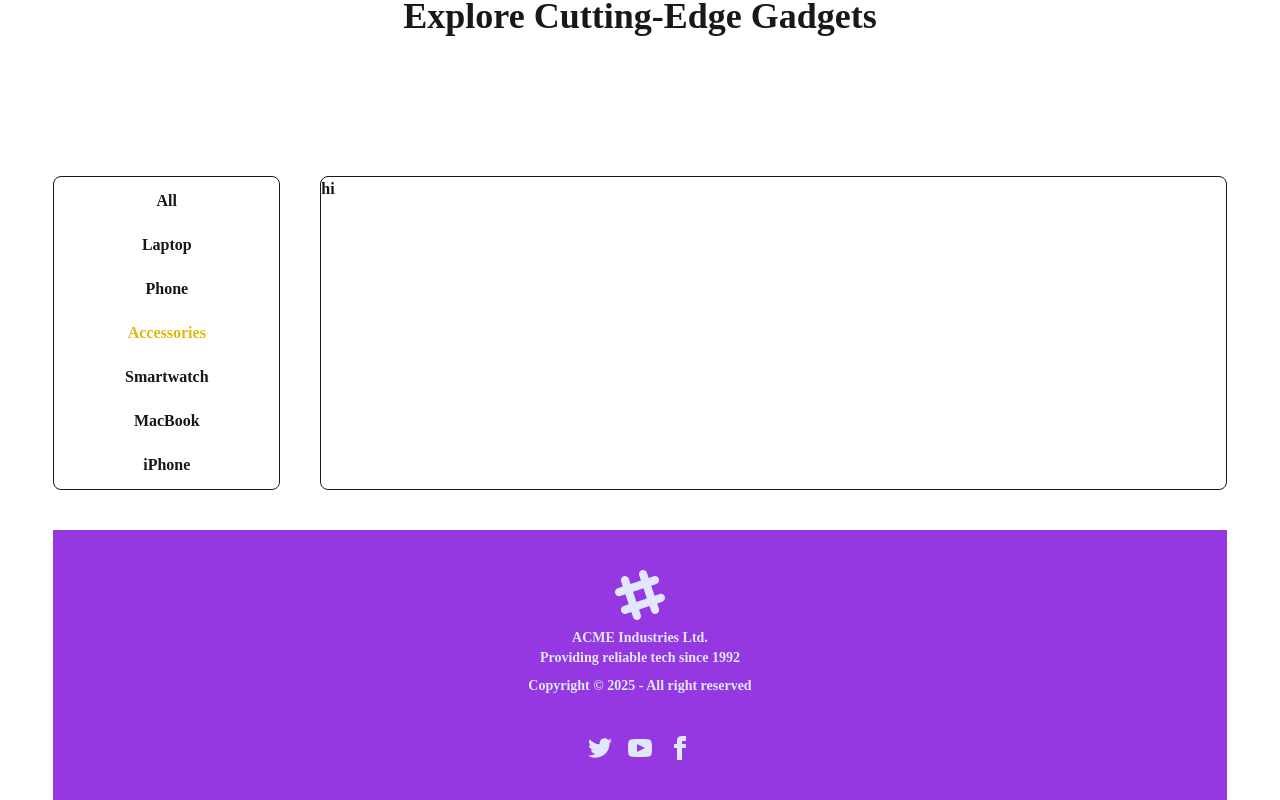
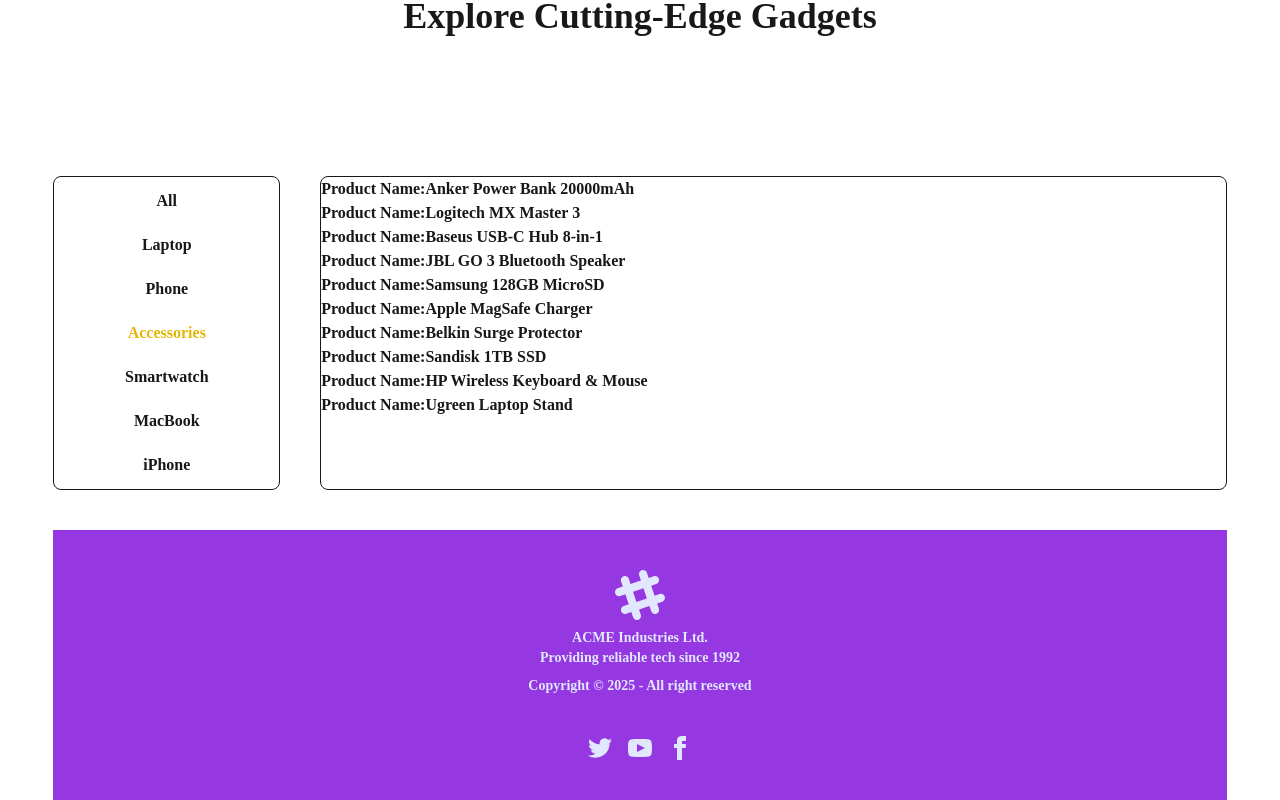
Before and after one commit to sadhin28/gadgetHeaven-A8, a React (Vite) app: page /gadeget/Accessories in a window 1280 px wide. Shown: the part 1058-1858 px from the top of the page. Built offline with nearby package versions, Linux system fonts and the light colour scheme.

Commit message:
add cad to use loader

```diff
--- a/public/allproducts.json
+++ b/public/allproducts.json
@@ -1,37 +1,67 @@
 [
-  { "id": 1, "name": "Dell XPS 13", "image": "https://example.com/images/dell-xps-13.jpg", "category": "Laptop", "rating": 4.7 },
-  { "id": 2, "name": "HP Spectre x360", "image": "https://example.com/images/hp-spectre-x360.jpg", "category": "Laptop", "rating": 4.6 },
-  { "id": 3, "name": "Lenovo Yoga Slim 7", "image": "https://example.com/images/yoga-slim7.jpg", "category": "Laptop", "rating": 4.4 },
-  { "id": 4, "name": "Asus ZenBook 14", "image": "https://example.com/images/zenbook-14.jpg", "category": "Laptop", "rating": 4.5 },
-  { "id": 5, "name": "Acer Swift 5", "image": "https://example.com/images/acer-swift-5.jpg", "category": "Laptop", "rating": 4.3 },
-  { "id": 6, "name": "MSI Modern 15", "image": "https://example.com/images/msi-modern-15.jpg", "category": "Laptop", "rating": 4.2 },
-  { "id": 7, "name": "Microsoft Surface Laptop 5", "image": "https://example.com/images/surface-laptop-5.jpg", "category": "Laptop", "rating": 4.6 },
-  { "id": 8, "name": "Razer Book 13", "image": "https://example.com/images/razer-book-13.jpg", "category": "Laptop", "rating": 4.7 },
-  { "id": 9, "name": "LG Gram 16", "image": "https://example.com/images/lg-gram-16.jpg", "category": "Laptop", "rating": 4.8 },
-  { "id": 10, "name": "Samsung Galaxy Book3", "image": "https://example.com/images/galaxy-book3.jpg", "category": "Laptop", "rating": 4.4 },
-  { "id": 11, "name": "Samsung Galaxy S24", "image": "https://example.com/images/galaxy-s24.jpg", "category": "Phone", "rating": 4.8 },
-  { "id": 12, "name": "Google Pixel 8", "image": "https://example.com/images/pixel-8.jpg", "category": "Phone", "rating": 4.5 },
-  { "id": 13, "name": "OnePlus 12", "image": "https://example.com/images/oneplus-12.jpg", "category": "Phone", "rating": 4.6 },
-  { "id": 14, "name": "Xiaomi 13 Pro", "image": "https://example.com/images/xiaomi-13pro.jpg", "category": "Phone", "rating": 4.4 },
-  { "id": 15, "name": "Realme GT Neo 5", "image": "https://example.com/images/realme-gtneo5.jpg", "category": "Phone", "rating": 4.3 },
-  { "id": 16, "name": "Vivo X90 Pro", "image": "https://example.com/images/vivo-x90pro.jpg", "category": "Phone", "rating": 4.5 },
-  { "id": 17, "name": "Sony Xperia 1 V", "image": "https://example.com/images/xperia-1v.jpg", "category": "Phone", "rating": 4.4 },
-  { "id": 18, "name": "Asus ROG Phone 7", "image": "https://example.com/images/rog-phone-7.jpg", "category": "Phone", "rating": 4.7 },
-  { "id": 19, "name": "Motorola Edge+ 2024", "image": "https://example.com/images/edge-plus.jpg", "category": "Phone", "rating": 4.3 },
-  { "id": 20, "name": "Nokia XR21", "image": "https://example.com/images/nokia-xr21.jpg", "category": "Phone", "rating": 4.1 },
-  { "id": 21, "name": "Anker Power Bank 20000mAh", "image": "https://example.com/images/anker-powerbank.jpg", "category": "Accessories", "rating": 4.3 },
-  { "id": 22, "name": "Logitech MX Master 3", "image": "https://example.com/images/logitech-mx3.jpg", "category": "Accessories", "rating": 4.9 },
-  { "id": 23, "name": "Baseus USB-C Hub 8-in-1", "image": "https://example.com/images/baseus-hub.jpg", "category": "Accessories", "rating": 4.4 },
-  { "id": 24, "name": "JBL GO 3 Bluetooth Speaker", "image": "https://example.com/images/jbl-go3.jpg", "category": "Accessories", "rating": 4.6 },
-  { "id": 25, "name": "Samsung 128GB MicroSD", "image": "https://example.com/images/sd-card.jpg", "category": "Accessories", "rating": 4.8 },
-  { "id": 26, "name": "Apple MagSafe Charger", "image": "https://example.com/images/magsafe-charger.jpg", "category": "Accessories", "rating": 4.5 },
-  { "id": 27, "name": "Belkin Surge Protector", "image": "https://example.com/images/belkin-surge.jpg", "category": "Accessories", "rating": 4.2 },
-  { "id": 28, "name": "Sandisk 1TB SSD", "image": "https://example.com/images/sandisk-ssd.jpg", "category": "Accessories", "rating": 4.7 },
-  { "id": 29, "name": "HP Wireless Keyboard & Mouse", "image": "https://example.com/images/hp-keyboard-mouse.jpg", "category": "Accessories", "rating": 4.4 },
-  { "id": 30, "name": "Ugreen Laptop Stand", "image": "https://example.com/images/ugreen-stand.jpg", "category": "Accessories", "rating": 4.3 },
-  { "id": 31, "name": "Samsung Galaxy Watch 6", "image": "https://example.com/images/galaxy-watch6.jpg", "category": "Smartwatch", "rating": 4.4 },
-  { "id": 32, "name": "Garmin Venu 2", "image": "https://example.com/images/garmin-venu2.jpg", "category": "Smartwatch", "rating": 4.6 },
-  { "id": 33, "name": "Apple Watch Series 9", "image": "https://example.com/images/apple-watch-9.jpg", "category": "Smartwatch", "rating": 4.8 },
-  { "id": 34, "name": "Amazfit GTR 4", "image": "https://example.com/images/amazfit-gtr4.jpg", "category": "Smartwatch", "rating": 4.3 },
-  { "id": 35, "name": "Huawei Watch GT 3", "image": "https://example.com/images/huawei-watchgt3.jpg", "category": "Smartwatch", "rating": 4.4 }
+  {"id": 1, "name": "Dell XPS 13", "image": "https://example.com/images/dell-xps-13.jpg", "category": ["Laptop", "All"], "rating": 4.7, "price": 999},
+  {"id": 2, "name": "HP Spectre x360", "image": "https://example.com/images/hp-spectre-x360.jpg", "category": ["Laptop", "All"], "rating": 4.6, "price": 1149},
+  {"id": 3, "name": "Lenovo Yoga Slim 7", "image": "https://example.com/images/yoga-slim7.jpg", "category": ["Laptop", "All"], "rating": 4.4, "price": 899},
+  {"id": 4, "name": "Asus ZenBook 14", "image": "https://example.com/images/zenbook-14.jpg", "category": ["Laptop", "All"], "rating": 4.5, "price": 1099},
+  {"id": 5, "name": "Acer Swift 5", "image": "https://example.com/images/acer-swift-5.jpg", "category": ["Laptop", "All"], "rating": 4.3, "price": 849},
+  {"id": 6, "name": "MSI Modern 15", "image": "https://example.com/images/msi-modern-15.jpg", "category": ["Laptop", "All"], "rating": 4.2, "price": 799},
+  {"id": 7, "name": "Microsoft Surface Laptop 5", "image": "https://example.com/images/surface-laptop-5.jpg", "category": ["Laptop", "All"], "rating": 4.6, "price": 1299},
+  {"id": 8, "name": "Razer Book 13", "image": "https://example.com/images/razer-book-13.jpg", "category": ["Laptop", "All"], "rating": 4.7, "price": 1399},
+  {"id": 9, "name": "LG Gram 16", "image": "https://example.com/images/lg-gram-16.jpg", "category": ["Laptop", "All"], "rating": 4.8, "price": 1499},
+  {"id": 10, "name": "Samsung Galaxy Book3", "image": "https://example.com/images/galaxy-book3.jpg", "category": ["Laptop", "All"], "rating": 4.4, "price": 1099},
+
+  {"id": 11, "name": "Samsung Galaxy S24", "image": "https://example.com/images/galaxy-s24.jpg", "category": ["Phone", "All"], "rating": 4.8, "price": 899},
+  {"id": 12, "name": "Google Pixel 8", "image": "https://example.com/images/pixel-8.jpg", "category": ["Phone", "All"], "rating": 4.5, "price": 799},
+  {"id": 13, "name": "OnePlus 12", "image": "https://example.com/images/oneplus-12.jpg", "category": ["Phone", "All"], "rating": 4.6, "price": 749},
+  {"id": 14, "name": "Xiaomi 13 Pro", "image": "https://example.com/images/xiaomi-13pro.jpg", "category": ["Phone", "All"], "rating": 4.4, "price": 699},
+  {"id": 15, "name": "Realme GT Neo 5", "image": "https://example.com/images/realme-gtneo5.jpg", "category": ["Phone", "All"], "rating": 4.3, "price": 599},
+  {"id": 16, "name": "Vivo X90 Pro", "image": "https://example.com/images/vivo-x90pro.jpg", "category": ["Phone", "All"], "rating": 4.5, "price": 899},
+  {"id": 17, "name": "Sony Xperia 1 V", "image": "https://example.com/images/xperia-1v.jpg", "category": ["Phone", "All"], "rating": 4.4, "price": 1099},
+  {"id": 18, "name": "Asus ROG Phone 7", "image": "https://example.com/images/rog-phone-7.jpg", "category": ["Phone", "All"], "rating": 4.7, "price": 999},
+  {"id": 19, "name": "Motorola Edge+ 2024", "image": "https://example.com/images/edge-plus.jpg", "category": ["Phone", "All"], "rating": 4.3, "price": 699},
+  {"id": 20, "name": "Nokia XR21", "image": "https://example.com/images/nokia-xr21.jpg", "category": ["Phone", "All"], "rating": 4.1, "price": 499},
+
+  {"id": 21, "name": "Anker Power Bank 20000mAh", "image": "https://example.com/images/anker-powerbank.jpg", "category": ["Accessories", "All"], "rating": 4.3, "price": 59},
+  {"id": 22, "name": "Logitech MX Master 3", "image": "https://example.com/images/logitech-mx3.jpg", "category": ["Accessories", "All"], "rating": 4.9, "price": 99},
+  {"id": 23, "name": "Baseus USB-C Hub 8-in-1", "image": "https://example.com/images/baseus-hub.jpg", "category": ["Accessories", "All"], "rating": 4.4, "price": 49},
+  {"id": 24, "name": "JBL GO 3 Bluetooth Speaker", "image": "https://example.com/images/jbl-go3.jpg", "category": ["Accessories", "All"], "rating": 4.6, "price": 39},
+  {"id": 25, "name": "Samsung 128GB MicroSD", "image": "https://example.com/images/sd-card.jpg", "category": ["Accessories", "All"], "rating": 4.8, "price": 25},
+  {"id": 26, "name": "Apple MagSafe Charger", "image": "https://example.com/images/magsafe-charger.jpg", "category": ["Accessories", "All"], "rating": 4.5, "price": 39},
+  {"id": 27, "name": "Belkin Surge Protector", "image": "https://example.com/images/belkin-surge.jpg", "category": ["Accessories", "All"], "rating": 4.2, "price": 29},
+  {"id": 28, "name": "Sandisk 1TB SSD", "image": "https://example.com/images/sandisk-ssd.jpg", "category": ["Accessories", "All"], "rating": 4.7, "price": 129},
+  {"id": 29, "name": "HP Wireless Keyboard & Mouse", "image": "https://example.com/images/hp-keyboard-mouse.jpg", "category": ["Accessories", "All"], "rating": 4.4, "price": 45},
+  {"id": 30, "name": "Ugreen Laptop Stand", "image": "https://example.com/images/ugreen-stand.jpg", "category": ["Accessories", "All"], "rating": 4.3, "price": 39},
+
+  {"id": 31, "name": "Samsung Galaxy Watch 6", "image": "https://example.com/images/galaxy-watch6.jpg", "category": ["Smartwatch", "All"], "rating": 4.4, "price": 299},
+  {"id": 32, "name": "Garmin Venu 2", "image": "https://example.com/images/garmin-venu2.jpg", "category": ["Smartwatch", "All"], "rating": 4.6, "price": 349},
+  {"id": 33, "name": "Apple Watch Series 9", "image": "https://example.com/images/apple-watch-9.jpg", "category": ["Smartwatch", "All"], "rating": 4.8, "price": 399},
+  {"id": 34, "name": "Amazfit GTR 4", "image": "https://example.com/images/amazfit-gtr4.jpg", "category": ["Smartwatch", "All"], "rating": 4.3, "price": 199},
+  {"id": 35, "name": "Huawei Watch GT 3", "image": "https://example.com/images/huawei-watchgt3.jpg", "category": ["Smartwatch", "All"], "rating": 4.4, "price": 229},
+  {"id": 36, "name": "Fitbit Versa 4", "image": "https://example.com/images/fitbit-versa4.jpg", "category": ["Smartwatch", "All"], "rating": 4.2, "price": 179},
+  {"id": 37, "name": "TicWatch Pro 3", "image": "https://example.com/images/ticwatch-pro3.jpg", "category": ["Smartwatch", "All"], "rating": 4.5, "price": 299},
+  {"id": 38, "name": "Withings ScanWatch", "image": "https://example.com/images/withings-scanwatch.jpg", "category": ["Smartwatch", "All"], "rating": 4.4, "price": 279},
+  {"id": 39, "name": "Garmin Fenix 7", "image": "https://example.com/images/garmin-fenix7.jpg", "category": ["Smartwatch", "All"], "rating": 4.7, "price": 599},
+  {"id": 40, "name": "Suunto 9 Peak", "image": "https://example.com/images/suunto-9-peak.jpg", "category": ["Smartwatch", "All"], "rating": 4.5, "price": 499},
+
+  {"id": 41, "name": "MacBook Air M2", "image": "https://example.com/images/macbook-air-m2.jpg", "category": ["MacBook", "All"], "rating": 4.9, "price": 1199},
+  {"id": 42, "name": "MacBook Pro 14-inch M2 Pro", "image": "https://example.com/images/macbook-pro-14-m2.jpg", "category": ["MacBook", "All"], "rating": 4.8, "price": 1999},
+  {"id": 43, "name": "MacBook Pro 16-inch M2 Max", "image": "https://example.com/images/macbook-pro-16-m2max.jpg", "category": ["MacBook", "All"], "rating": 4.9, "price": 3499},
+  {"id": 44, "name": "MacBook Air M1", "image": "https://example.com/images/macbook-air-m1.jpg", "category": ["MacBook", "All"], "rating": 4.7, "price": 999},
+  {"id": 45, "name": "MacBook Pro 13-inch M2", "image": "https://example.com/images/macbook-pro-13-m2.jpg", "category": ["MacBook", "All"], "rating": 4.6, "price": 1299},
+  {"id": 46, "name": "MacBook Pro 15-inch Intel", "image": "https://example.com/images/macbook-pro-15-intel.jpg", "category": ["MacBook", "All"], "rating": 4.5, "price": 1799},
+  {"id": 47, "name": "MacBook Pro 16-inch Intel", "image": "https://example.com/images/macbook-pro-16-intel.jpg", "category": ["MacBook", "All"], "rating": 4.6, "price": 2399},
+  {"id": 48, "name": "MacBook Air 2023", "image": "https://example.com/images/macbook-air-2023.jpg", "category": ["MacBook", "All"], "rating": 4.7, "price": 1099},
+  {"id": 49, "name": "MacBook Pro 14-inch Intel", "image": "https://example.com/images/macbook-pro-14-intel.jpg", "category": ["MacBook", "All"], "rating": 4.4, "price": 1699},
+  {"id": 50, "name": "MacBook Air Retina", "image": "https://example.com/images/macbook-air-retina.jpg", "category": ["MacBook", "All"], "rating": 4.5, "price": 899},
+
+  {"id": 51, "name": "iPhone 15 Pro Max", "image": "https://example.com/images/iphone-15-pro-max.jpg", "category": ["iPhone", "All"], "rating": 4.9, "price": 1199},
+  {"id": 52, "name": "iPhone 15 Pro", "image": "https://example.com/images/iphone-15-pro.jpg", "category": ["iPhone", "All"], "rating": 4.8, "price": 999},
+  {"id": 53, "name": "iPhone 15 Plus", "image": "https://example.com/images/iphone-15-plus.jpg", "category": ["iPhone", "All"], "rating": 4.7, "price": 899},
+  {"id": 54, "name": "iPhone 15", "image": "https://example.com/images/iphone-15.jpg", "category": ["iPhone", "All"], "rating": 4.6, "price": 799},
+  {"id": 55, "name": "iPhone 14 Pro Max", "image": "https://example.com/images/iphone-14-pro-max.jpg", "category": ["iPhone", "All"], "rating": 4.7, "price": 1099},
+  {"id": 56, "name": "iPhone 14 Pro", "image": "https://example.com/images/iphone-14-pro.jpg", "category": ["iPhone", "All"], "rating": 4.6, "price": 999},
+  {"id": 57, "name": "iPhone 14 Plus", "image": "https://example.com/images/iphone-14-plus.jpg", "category": ["iPhone", "All"], "rating": 4.5, "price": 899},
+  {"id": 58, "name": "iPhone 14", "image": "https://example.com/images/iphone-14.jpg", "category": ["iPhone", "All"], "rating": 4.4, "price": 799},
+  {"id": 59, "name": "iPhone SE 2022", "image": "https://example.com/images/iphone-se-2022.jpg", "category": ["iPhone", "All"], "rating": 4.3, "price": 429},
+  {"id": 60, "name": "iPhone 13 Pro Max", "image": "https://example.com/images/iphone-13-pro-max.jpg", "category": ["iPhone", "All"], "rating": 4.5, "price": 899}
 ]
--- /dev/null
+++ b/src/Components/Card.jsx
@@ -0,0 +1,12 @@
+import React from 'react';
+
+const Card = ({product}) => {
+    console.log()
+    return (
+        <div>
+            <h1>Product Name:{product.name} </h1>
+        </div>
+    );
+};
+
+export default Card;
--- a/src/Components/GadgetContainer.jsx
+++ b/src/Components/GadgetContainer.jsx
@@ -1,14 +1,17 @@
 import { useLoaderData, useParams } from "react-router-dom";
+import Card from "./Card";
 
 const GadgetContainer = () => {
      const obj=useParams();
      const gadets = useLoaderData();
 
-     const  gadegetData = gadets.filter(data=>data.category === obj.category)
+     const  gadegetData = gadets.filter(data=>data.category.includes(obj.category))
      console.log(gadegetData)
     return (
         <div>
-            <h1>hi</h1>
+            {
+                gadegetData.map(product=><Card key={product.id} product={product}></Card>)
+            }
         </div>
     );
 };
```
